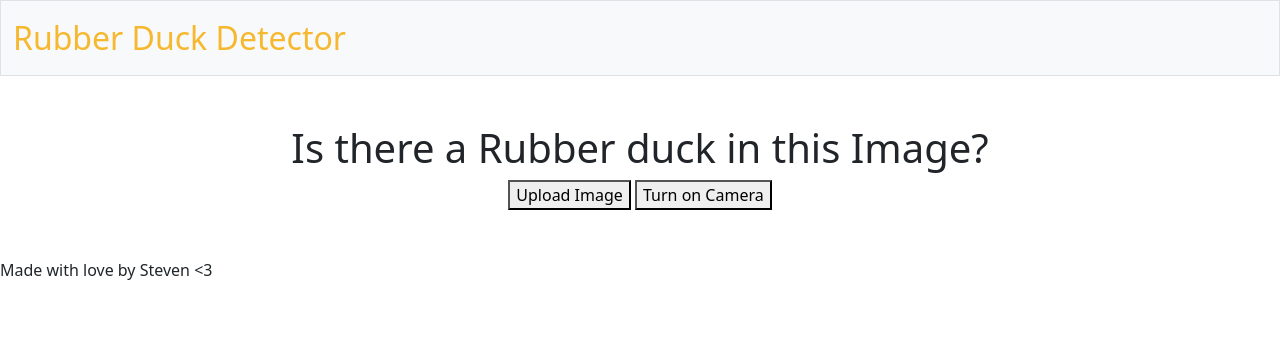
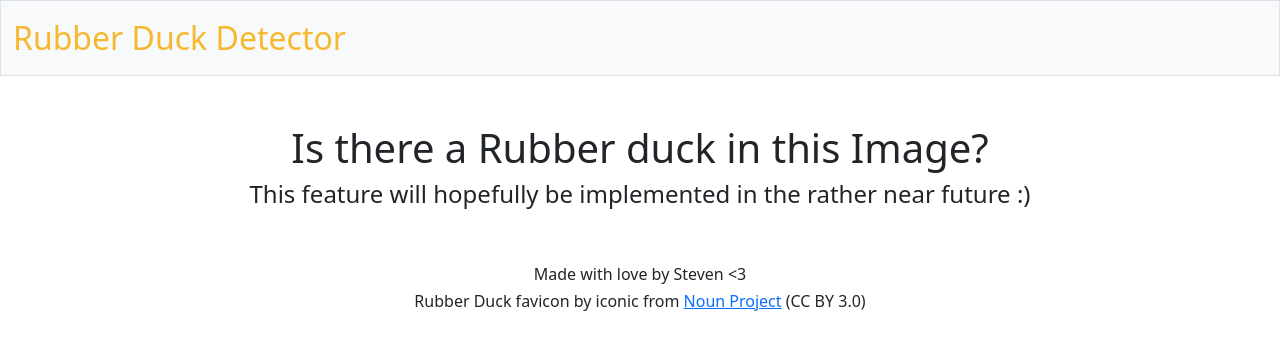
Before and after one commit to StevenLomon/CS50-final-project, a Flask app: page /camera in a window 1280 px wide. Shown: the top 350 px of the page. Run offline with Flask 3, Linux system fonts and the light colour scheme; some libraries are stand-ins or nearby versions.

Commit message:
Style changes and a message of hope for the camera feature haha. Done! :)

```diff
--- a/static/style.css
+++ b/static/style.css
@@ -69,3 +69,7 @@ tbody tr:nth-of-type(odd) {
     width: 100%; /* Ensures responsiveness */
     height: auto; /* Maintains aspect ratio */
 }
+
+h6 {
+    text-align: center;
+}
--- a/templates/boilerplate.html
+++ b/templates/boilerplate.html
@@ -10,10 +10,17 @@
         <link href="https://cdn.jsdelivr.net/npm/bootstrap@5.3.3/dist/css/bootstrap.min.css" rel="stylesheet" integrity="sha384-QWTKZyjpPEjISv5WaRU9OFeRpok6YctnYmDr5pNlyT2bRjXh0JMhjY6hW+ALEwIH" crossorigin="anonymous">
         <script src="https://cdn.jsdelivr.net/npm/bootstrap@5.3.3/dist/js/bootstrap.bundle.min.js" integrity="sha384-YvpcrYf0tY3lHB60NNkmXc5s9fDVZLESaAA55NDzOxhy9GkcIdslK1eN7N6jIeHz" crossorigin="anonymous"></script>
 
-        <!-- Duck icons created by Freepik - Flaticon: https://www.flaticon.com/free-icon/rubber-duck_1512448?term=rubber+duck&page=1&position=14&origin=tag&related_id=1512448 -->
-        <!-- <link href="/static/favicon.ico" rel="icon"> -->
-        <link href="/static/favicon.ico" rel="icon" type="image/x-icon">
+        <!-- Duck icon by iconic at The Noun Project: https://thenounproject.com/icon/rubber-duck-147229/ -->
+        <link rel="icon" type="image/svg+xml" href="/static/favicon.svg">
 
+        <!-- SVG Favicon -->
+        <link rel="icon" type="image/svg+xml" href="images/favicon.svg">
+
+        <!-- Fallback Favicon (PNG) -->
+        <link rel="icon" type="image/png" sizes="32x32" href="images/favicon.png">
+
+        <!-- Fallback Favicon (ICO) -->
+        <link rel="shortcut icon" href="images/favicon.ico">
 
         <link href="/static/style.css" rel="stylesheet">
 
@@ -41,7 +48,8 @@
         </main>
 
         <footer class="mb-5">
-            <p>Made with love by Steven <3</p>
+            <h6>Made with love by Steven <3</h6>
+            <h6>Rubber Duck favicon by iconic from <a href="https://thenounproject.com/browse/icons/term/rubber-duck/" target="_blank" title="Rubber Duck Icons">Noun Project</a> (CC BY 3.0)</h6>
         </footer>
 
     </body>
--- a/templates/camera.html
+++ b/templates/camera.html
@@ -7,11 +7,6 @@
 {% block main %}
     <div class="header">
         <h1>Is there a Rubber duck in this Image?</h1>
-    </div>
-    <div class="container">
-        <div class="section">
-            <button>Upload Image</button>
-            <button>Turn on Camera</button>
-        </div>
+        <h4>This feature will hopefully be implemented in the rather near future :)</h4>
     </div>
 {% endblock %}
```
Also changed, not shown: other parts of static/style.css (+3 -3 lines), README.md, rubber_duck.db, static/favicon.ico (deleted), static/favicon.svg (added).
